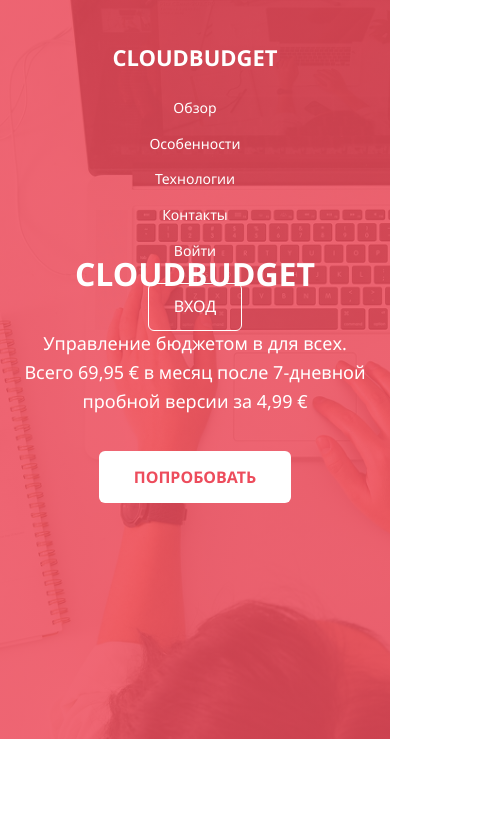
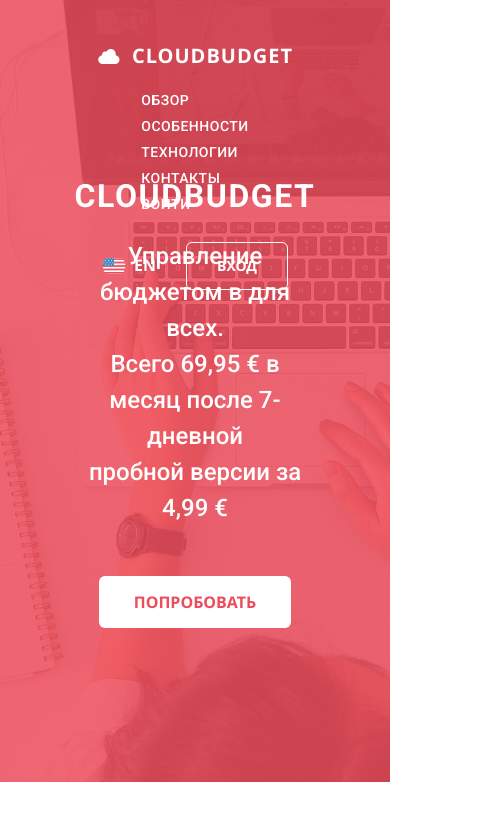
Before and after one commit to Viktor3691/8.6-Cloud-Budget.io, a plain HTML site: page index.html in a window 390 px wide. Shown: the top 816 px of the page, 485 px wide, since content can reach past the window. Drawn offline with Linux system fonts and the light colour scheme.

Commit message:
09092026_3

```diff
--- a/index.html
+++ b/index.html
@@ -5,22 +5,31 @@
     <meta charset="UTF-8">
     <meta name="viewport" content="width=device-width, initial-scale=1.0">
     <title>CloudBudget</title>
+
     <link rel="preconnect" href="https://fonts.googleapis.com">
     <link rel="preconnect" href="https://fonts.gstatic.com" crossorigin>
     <link
         href="https://fonts.googleapis.com/css2?family=Barlow:ital,wght@0,100;0,200;0,300;0,400;0,500;0,600;0,700;0,800;0,900;1,100;1,200;1,300;1,400;1,500;1,600;1,700;1,800;1,900&family=Lato:ital,wght@0,100;0,300;0,400;0,700;0,900;1,100;1,300;1,400;1,700;1,900&display=swap"
         rel="stylesheet">
 
+    <link
+        href="https://fonts.googleapis.com/css2?family=Barlow:ital,wght@0,100;0,200;0,300;0,400;0,500;0,600;0,700;0,800;0,900;1,100;1,200;1,300;1,400;1,500;1,600;1,700;1,800;1,900&family=Lato:ital,wght@0,100;0,300;0,400;0,700;0,900;1,100;1,300;1,400;1,700;1,900&family=Roboto:ital,wght@0,100..900;1,100..900&display=swap"
+        rel="stylesheet">
+
 
     <link rel="stylesheet" href="styles/style.css">
+
 </head>
 
 <body>
 
-    <!-- ШАПКА -->
-    <header>
+    <!-- ШАПКА (Исправлено под Figma) -->
+    <header class="container">
         <div class="header__inner">
-            <div class="header__logo">CLOUDBUDGET</div>
+            <div class="header__logo">
+                <img src="./images/cloud-icon.svg" alt="Cloud Icon" class="header__logo-icon">
+                <span>CLOUDBUDGET</span>
+            </div>
             <nav class="header__nav">
                 <ul>
                     <li><a href="#">Обзор</a></li>
@@ -30,13 +39,19 @@
                     <li><a href="#">Войти</a></li>
                 </ul>
             </nav>
-            <a href="#" class="header__btn">ВХОД</a>
+            <div class="header__actions">
+                <div class="header__lang">
+                    <img src="./images/us-flag.png" alt="US Flag" class="header__flag">
+                    <span>EN</span>
+                </div>
+                <a href="#" class="header__btn">ВХОД</a>
+            </div>
         </div>
 
         <div class="header__content">
             <h1>CLOUDBUDGET</h1>
             <p>Управление бюджетом в для всех.<br>Всего 69,95 € в месяц после 7-дневной<br>пробной версии за 4,99 €</p>
-            <a href="#" class="header__cta">ПОПРОБОВАТЬ</a>
+            <button type="button" class="header__cta">ПОПРОБОВАТЬ</button>
         </div>
     </header>
 
@@ -96,22 +111,22 @@
             <h2 class="section__title">Технологии</h2>
             <div class="tech__grid">
                 <div class="tech__item">
-                    <div class="tech__icon tech1"><img src="./images/Frame 3.svg" class="tech1"></div>
+                    <div class="tech__icon"><img src="./images/Frame 3.svg" alt=""></div>
                     <h3>Облачное хранение</h3>
                     <p>Доступ к данным с любого устройства, где бы вы ни находились.</p>
                 </div>
                 <div class="tech__item">
-                    <div class="tech__icon tech2"><img src="./images/Frame 4.svg"></div>
+                    <div class="tech__icon"><img src="./images/Frame 4.svg" alt=""></div>
                     <h3>Безопасность</h3>
                     <p>Возможность использования информации о ваших финансовых операциях.</p>
                 </div>
                 <div class="tech__item">
-                    <div class="tech__icon tech3"><img src="./images/Frame 5.svg"></div>
+                    <div class="tech__icon"><img src="./images/Frame 5.svg" alt=""></div>
                     <h3>PDF Отчеты</h3>
                     <p>Скачивайте и просматривайте ваши отчеты в удобном формате PDF.</p>
                 </div>
                 <div class="tech__item">
-                    <div class="tech__icon tech4"><img src="./images/Frame 6.svg"></div>
+                    <div class="tech__icon"><img src="./images/Frame 6.svg" alt=""></div>
                     <h3>CSV Отчеты</h3>
                     <p>Скачивайте и просматривайте ваши отчеты в удобном формате CSV.</p>
                 </div>
@@ -120,8 +135,8 @@
     </section>
 
     <!-- CTA БЛОК -->
-    <section class="cta">
-        <div class="container">
+    <section class="cta container">
+        <div class="container__cta">
             <div class="cta__inner">
                 <div class="cta__text">
                     <h2>Сосредоточьтесь на экономии денег</h2>
--- a/styles/style.css
+++ b/styles/style.css
@@ -16,9 +16,9 @@ body {
   --white: #fff;
 }
 .container {
-  max-width: 1140px;
+  max-width: 1440px;
   margin: 0 auto;
-  padding: 0 20px;
+  padding: 0 100px;
 }
 a {
   text-decoration: none;
@@ -33,7 +33,7 @@ ul {
   margin-bottom: 60px;
 }
 
-/* ===== ШАПКА ===== */
+/* ===== ШАПКА (НАВИГАЦИЯ ПО FIGMA) ===== */
 header {
   position: relative;
   background-color: var(--accent);
@@ -43,18 +43,20 @@ header {
   background-repeat: no-repeat;
   background-position: center center;
   background-size: cover;
-  min-height: 739px;
+  min-height: 782px;
   display: flex;
   align-items: center;
   justify-content: center;
 }
 
+/* Верхняя панель 100px */
 .header__inner {
   position: absolute;
-  top: 0;
+  top: 20px;
   left: 0;
   width: 100%;
-  padding: 40px 20px;
+  height: 100px;
+  padding: 0 168px; /* Отступы от краев как в макете */
   display: flex;
   justify-content: space-between;
   align-items: center;
@@ -62,47 +64,113 @@ header {
   z-index: 10;
 }
 
+/* Логотип с иконкой облака */
 .header__logo {
-  font-size: 22px;
+  display: flex;
+  align-items: center;
+  gap: 10px;
+  font-size: 20px;
   font-weight: 700;
+  letter-spacing: 1px;
 }
 
+.header__logo-icon {
+  width: 25px;
+  height: 25px;
+  object-fit: contain;
+}
+
+/* Навигация */
 .header__nav ul {
   display: flex;
-  gap: 30px;
+  gap: 35px;
 }
 .header__nav a {
   color: var(--white);
+  letter-spacing: 0.5px;
+
+  font-family: "Roboto";
+  font-style: normal;
+  font-weight: 500;
   font-size: 14px;
+  line-height: 16px;
+  display: flex;
+  align-items: center;
+  text-transform: uppercase;
 }
 .header__nav a:hover {
   border-bottom: 1px solid var(--white);
 }
 
+/* Блок справа (Язык + Кнопка) */
+.header__actions {
+  display: flex;
+  align-items: center;
+  gap: 30px;
+}
+
+.header__lang {
+  display: flex;
+  align-items: center;
+  gap: 8px;
+  font-size: 16px;
+  font-weight: 600;
+  cursor: pointer;
+}
+.header__flag {
+  width: 24px;
+  height: 16px;
+  object-fit: cover;
+  border-radius: 2px;
+}
+
+/* Кнопка ВХОД (Прозрачная) */
 .header__btn {
   border: 1px solid var(--white);
-  padding: 10px 25px;
+  background: transparent;
+  padding: 12px 30px;
   border-radius: 6px;
   color: var(--white);
+  font-size: 14px;
+  font-weight: 600;
+  transition: 0.3s;
 }
 .header__btn:hover {
   background: var(--white);
   color: var(--accent);
 }
 
+/* Контент Hero */
 .header__content {
   text-align: center;
   color: var(--white);
   background: transparent;
 }
 .header__content h1 {
-  font-size: 48px;
-  font-weight: 800;
-  margin-bottom: 30px;
+  /* CloudBudget */
+  font-family: "Roboto";
+  font-style: normal;
+  font-weight: 700;
+  font-size: 72px;
+  line-height: 84px;
+  display: flex;
+  align-items: center;
+  letter-spacing: 0.05em;
+  text-transform: uppercase;
+
+  color: #ffffff;
 }
 .header__content p {
-  font-size: 18px;
-  margin-bottom: 50px;
+  /* Управление бюджетом в для всех. Всего 69,95 € в месяц после 7-дневной пробной версии за 4,99 € */
+  font-family: "Roboto";
+  font-style: normal;
+  font-weight: 500;
+  font-size: 24px;
+  line-height: 150%;
+  /* or 36px */
+  text-align: center;
+
+  color: #ffffff;
 }
 .header__cta {
   background: var(--white);
@@ -110,7 +178,17 @@ header {
   padding: 15px 35px;
   border-radius: 6px;
   font-weight: 600;
+  font-size: 16px; /* Добавлено для соответствия размеру */
+
+  /* Сброс стандартных стилей кнопки */
+  border: none;
+  cursor: pointer;
+  font-family: inherit;
+  transition: background 0.3s ease;
+
+  margin-top: 50px;
 }
+
 .header__cta:hover {
   background: #f0f0f0;
 }
@@ -198,10 +276,10 @@ header {
   font-weight: 600;
 }
 
-/* ===== ТЕХНОЛОГИИ (Исправлено под Figma) ===== */
+/* ===== ТЕХНОЛОГИИ ===== */
 .tech {
   padding: 80px 0;
-  background: var(--white); /* Изменено с серого на белый */
+  background: var(--white);
 }
 .tech__grid {
   display: grid;
@@ -209,26 +287,18 @@ header {
   gap: 30px;
 }
 .tech__item {
-  position: relative; /* Для позиционирования цифр */
+  position: relative;
   display: flex;
   flex-direction: column;
   align-items: center;
   text-align: center;
   padding-top: 20px;
 }
-
-/* Добавляем большие серые цифры позади иконок */
 .tech__item::before {
   position: absolute;
-  font-family: "Lato";
-  font-style: normal;
-  font-size: 100px;
-
-  top: -25%;
+  top: -10%;
   left: 50%;
   transform: translateX(-50%);
-
-  font-weight: 600;
 
   z-index: 1;
   line-height: 1;
@@ -236,7 +306,13 @@ header {
   width: 117px;
   height: 120px;
 
+  font-family: "Lato";
+  font-style: normal;
+  font-weight: 700;
+  font-size: 100px;
   line-height: 120px;
+  /* identical to box height */
+  text-align: center;
 
   color: rgba(16, 16, 16, 0.08);
 }
@@ -252,27 +328,10 @@ header {
 .tech__item:nth-child(4)::before {
   content: "04";
 }
-.tech1 {
-  width: 80px;
-  height: 80px;
-}
-.tech2 {
-  width: 66px;
-  height: 66px;
-}
-.tech3 {
-  width: 70px;
-  height: 70px;
-}
-.tech4 {
-  width: 47px;
-  height: 54px;
-}
 
-/* Настраиваем иконку (Убираем круг и рамку) */
 .tech__icon {
   position: relative;
-  z-index: 2; /* Поверх цифры */
+  z-index: 2;
   width: 80px;
   height: 80px;
   display: flex;
@@ -280,11 +339,11 @@ header {
   align-items: flex-end;
   margin-bottom: 20px;
 }
-.tech__icon img {
-  width: 90px;
+/* .tech__icon img {
+  width: 100%;
   height: auto;
   object-fit: contain;
-}
+} */
 
 .tech__item h3 {
   font-size: 18px;
@@ -301,6 +360,11 @@ header {
   background: var(--accent);
   padding: 80px 0;
   color: var(--white);
+}
+
+.container__cta {
+  padding-left: 165px;
+  padding-right: 260px;
 }
 .cta__inner {
   display: flex;
@@ -410,8 +474,13 @@ header {
   }
   .header__inner {
     flex-direction: column;
+    height: auto;
     gap: 20px;
     text-align: center;
+    padding: 20px 0;
+  }
+  .header__actions {
+    margin-top: 10px;
   }
   .header__nav ul {
     flex-direction: column;
```
Also changed, not shown: images/OLD/Features Section.png (deleted), images/OLD/img2.jpg (deleted), images/OLD/img3.jpg (deleted), images/OLD/Снимок экрана 2026-09-08 213719.png (deleted), images/OLD/Снимок экрана 2026-09-09 135530.png (deleted), images/cloud-icon.svg (added), images/us-flag.png (added).
